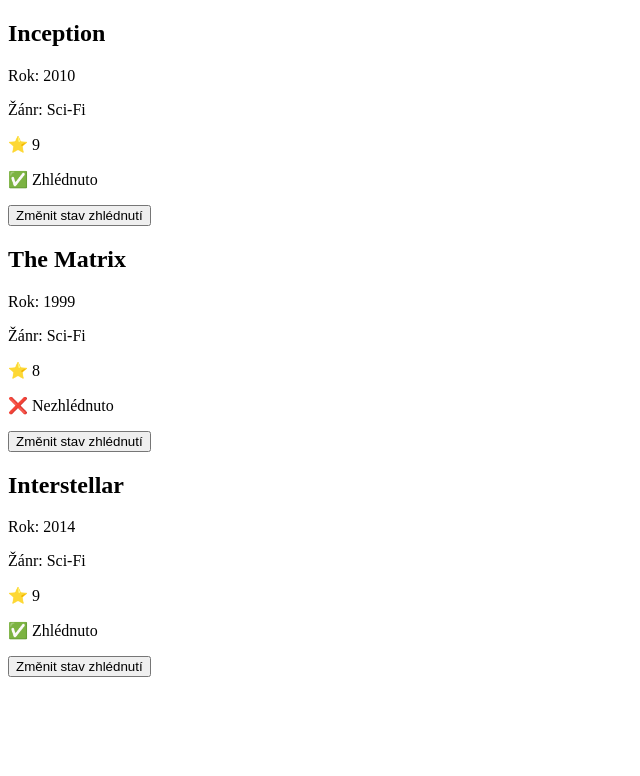
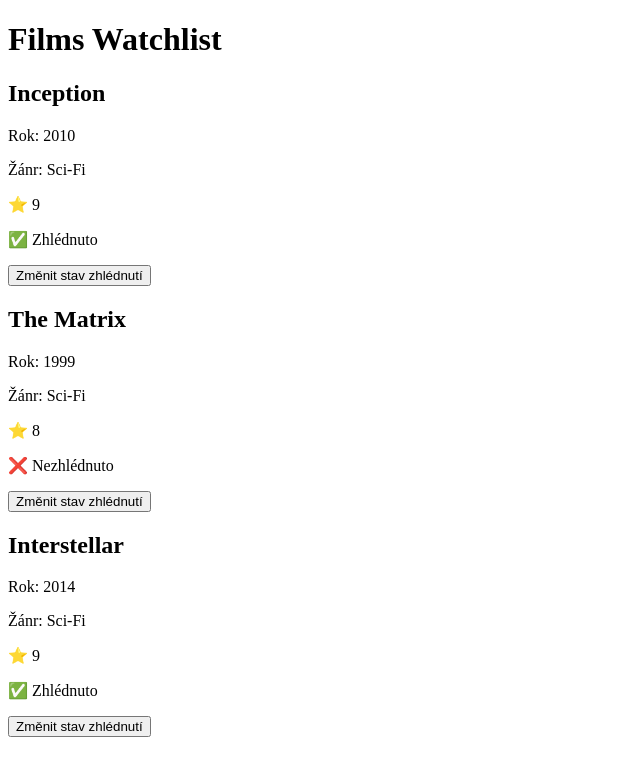
Before and after one commit to matejkronesDF/4IT427_krom13, a React (Vite) app: page / in a window 1280 px wide. Shown: the top 776 px of the page, without its empty margins (0-640 px from the left). Built offline with nearby package versions, Linux system fonts and the light colour scheme.

Commit message:
feat: Added h2

```diff
--- a/src/App.tsx
+++ b/src/App.tsx
@@ -8,6 +8,7 @@
 
   return (
   <>
+    <h1>Films Watchlist</h1>
     {films.map((film) => (
       <FilmCard
         key={film.id}
```
